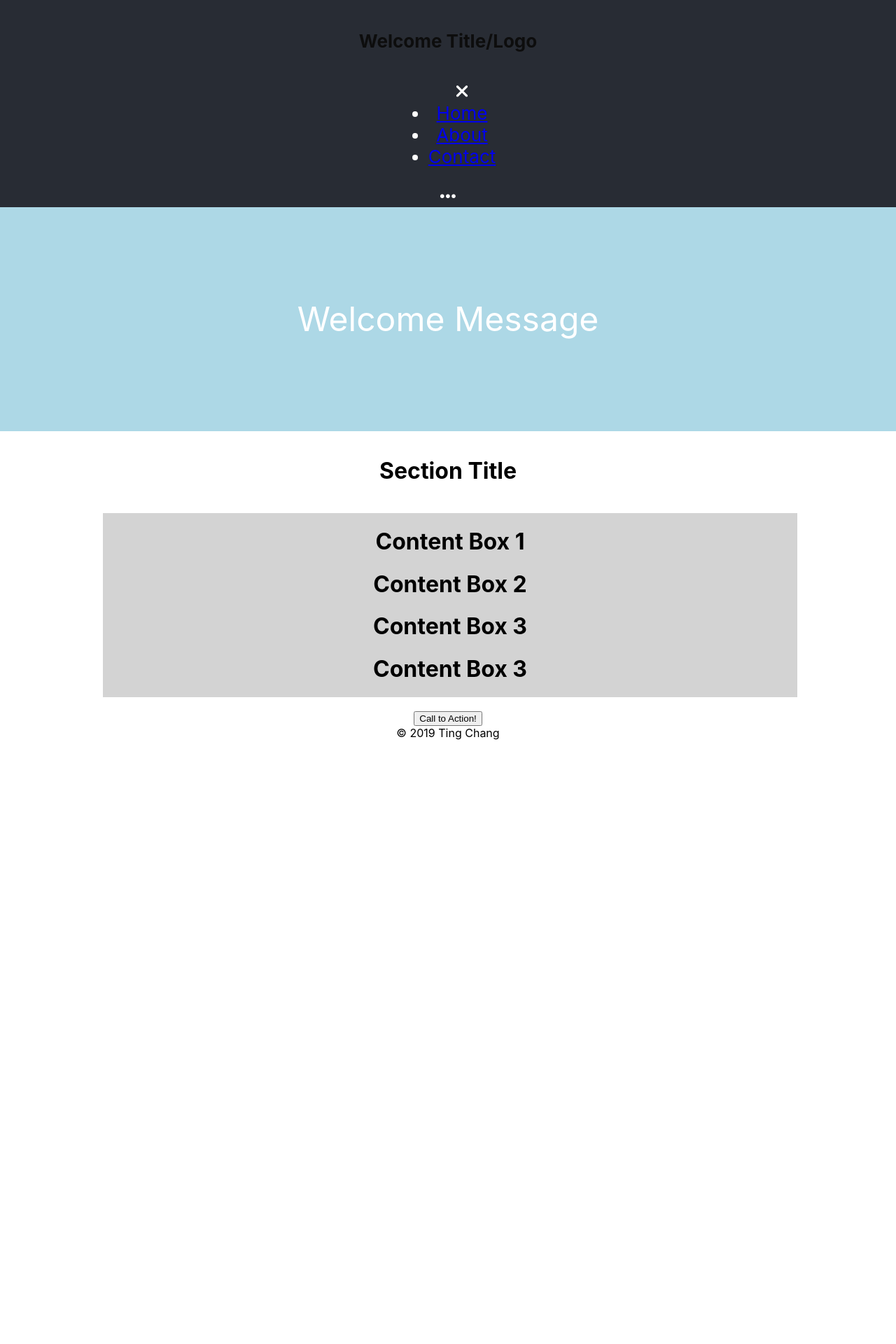
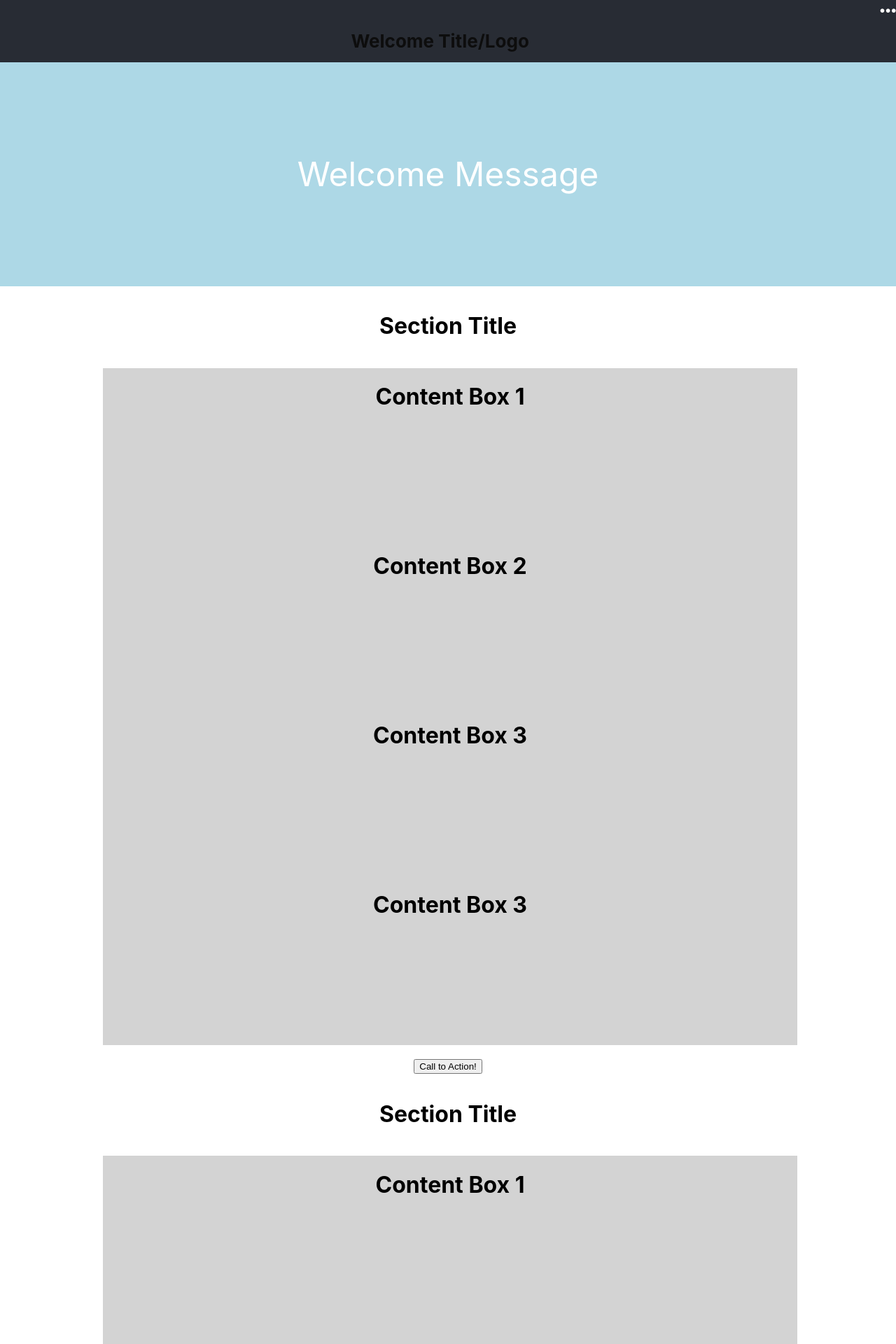
Before and after one commit to this-ting/remote-assignments, a React (Create React App) app in the folder week-4/assignment-3/: page / in a window 1280 px wide. Shown: the top 1920 px of the page at 70% size. Before the commit the page ends 1057 px from the top, so only its background shows below. Built offline with nearby package versions, Linux system fonts and the light colour scheme.

Commit message:
Add SectionBox & InnerBox Class

```diff
--- a/week-4/assignment-3/src/App.css
+++ b/week-4/assignment-3/src/App.css
@@ -12,9 +12,7 @@
 .App-header {
   background-color: #282c34;
   display: flex;
-  flex-direction: column;
-  align-items: center;
-  justify-content: center;
+  flex-direction: row;
   font-size: calc(10px + 2vmin);
   color: white;
 }
@@ -27,7 +25,7 @@
 
 
 
-div .logo {
+.logo {
   float: left;
   height:50px;
   line-height: 3em;
@@ -39,7 +37,15 @@ div .logo {
   color: #0D0D0D;
 }
 
-
+header nav {
+  position: fixed;
+  width: 50vw;
+  right: 0;
+  height: 100vh;
+  background: #333;
+  transition: 0.5s;
+  display: none;
+}
 
 
 
--- a/week-4/assignment-3/src/App.js
+++ b/week-4/assignment-3/src/App.js
@@ -15,6 +15,9 @@ function App() {
 
 
       <ActionButton />
+
+      <SectionContent />
+
       <Footer />
 
 
@@ -26,7 +29,7 @@ function App() {
 class WelcomeLogo extends React.Component {
   render() {
     return (
-      <div class="logo">Welcome Title/Logo</div>
+      <div className="logo">Welcome Title/Logo</div>
     );
   }
 }
@@ -37,7 +40,7 @@ class Navigation extends React.Component {
       <div>
         <nav id = "navigation">
           <ul>
-              <i class="fas fa-times"></i>
+              <i className="fas fa-times"></i>
               <li><a href="#">Home</a></li>
               <li><a href="#">About</a></li>
               <li><a href="#">Contact</a></li>
@@ -55,7 +58,7 @@ class Navigation extends React.Component {
 class WelcomeBanner extends React.Component {
   render() {
     return (
-      <div class="welcome-banner">Welcome Message</div>
+      <div className="welcome-banner">Welcome Message</div>
     );
   }
 }
@@ -64,8 +67,8 @@ class WelcomeBanner extends React.Component {
 class SectionContent extends React.Component {
   render() {
     return (
-      <div class ="section-container">
-        <h1 class="section-title"> Section Title</h1>
+      <div className ="section-container">
+        <h1 className="section-title"> Section Title</h1>
         <SectionBox />
       </div>
     );
@@ -75,11 +78,32 @@ class SectionContent extends React.Component {
 class SectionBox extends React.Component {
   render() {
     return (
-      <div class="col">
+      <div className="col">
         <h1 > Content Box 1</h1>
+          <InnerBox />
         <h1 > Content Box 2</h1>
+          <InnerBox />
         <h1 > Content Box 3</h1>
+        <InnerBox />
         <h1 > Content Box 3</h1>
+        <InnerBox />
+      </div>
+    );
+  }
+}
+
+class InnerBox extends React.Component {
+  render() {
+    return (
+      <div >
+          <br></br>
+          <br></br>
+          <br></br>
+          <br></br>
+          <br></br>
+          <br></br>
+          <br></br>
+          <br></br>
       </div>
     );
   }
```
Also changed, not shown: week-4/assignment-3/public/index.html (+0 -8 lines).
